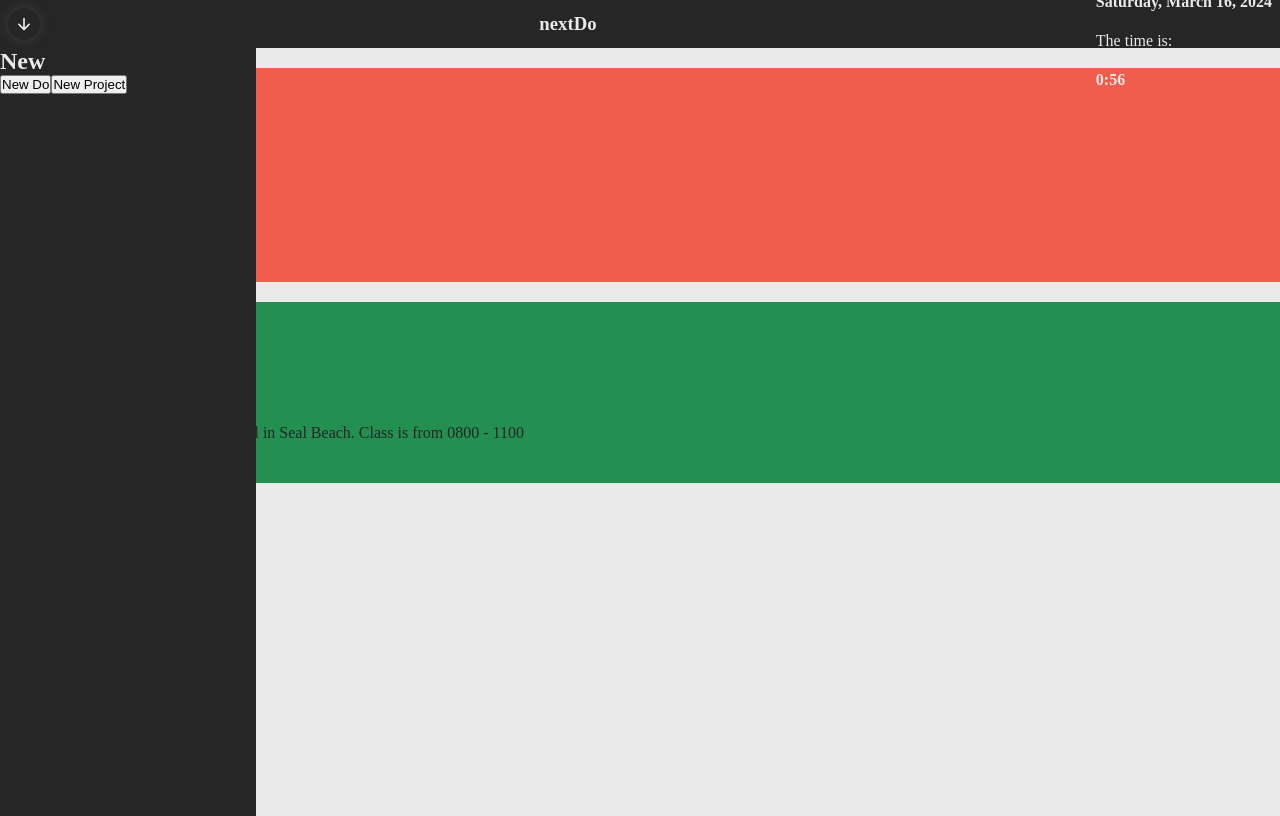
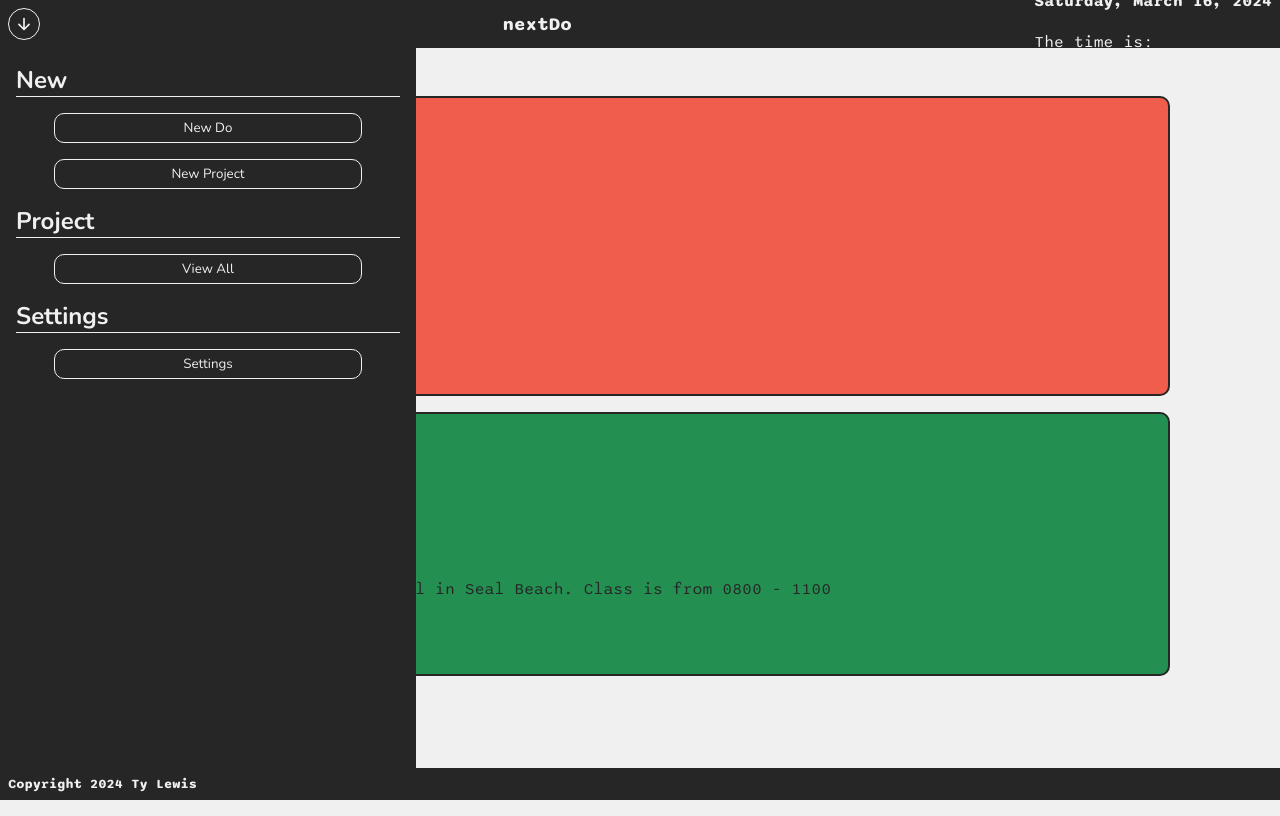
Before and after one commit to tylerelk/nextdoapp, a website built with webpack: page src/index.html in a window 1280 px wide. Both pictures are taken after a click on the button 24 px from the left and 24 px from the top of the page. Built offline with nearby package versions, Linux system fonts and the light colour scheme.

Commit message:
update styles, tweak sidebar

```diff
--- a/src/footer.js
+++ b/src/footer.js
@@ -0,0 +1,14 @@
+import rootDiv from ".";
+
+export default function Footer() {
+    const footer = document.createElement('div');
+    const byline = document.createElement('h5');
+
+    footer.classList.add('footer-container');
+
+    byline.textContent = `Copyright ${new Date().getFullYear()} Ty Lewis`;
+
+    footer.appendChild(byline);
+
+    rootDiv.appendChild(footer);
+}
--- a/src/index.js
+++ b/src/index.js
@@ -4,6 +4,7 @@ import "./styles.css";
 import NoReminders from "./noreminders";
 import Header from "./header";
 import ReminderList from "./reminderlist";
+import Footer from "./footer";
 
 const rootDiv = document.getElementById('rootDiv');
 export default rootDiv;
@@ -13,6 +14,8 @@ function buildSite () {
     ReminderList();
     let list = document.getElementById('reminder-list').childNodes.length;
     if (list <= 0) {NoReminders()};
+
+    Footer();
 };
 
 rootDiv.appendChild(buildSite());
--- a/src/reminders.json
+++ b/src/reminders.json
@@ -38,6 +38,7 @@
     ],
     "projects": [
         "Default",
-        "None"
+        "None",
+        "Work"
     ]
 }
--- a/src/sidebar.js
+++ b/src/sidebar.js
@@ -1,18 +1,30 @@
 export default function Sidebar() {
-    const title = document.createElement('h2');
+    const newTitle = document.createElement('h2');
+    const projTitle = document.createElement('h2');
+    const setTitle = document.createElement('h2');
     const btnNew = document.createElement('button');
     const btnProj = document.createElement('button');
+    const btnAllProj = document.createElement('button');
+    const btnSet = document.createElement('button');
     const sidebar = document.createElement('div');
 
     sidebar.classList.add('sidebar-container');
 
-    title.textContent = 'New';
+    newTitle.textContent = 'New';
+    projTitle.textContent = 'Project';
+    setTitle.textContent = 'Settings';
     btnNew.textContent = 'New Do';
     btnProj.textContent = 'New Project';
+    btnAllProj.textContent = 'View All';
+    btnSet.textContent = 'Settings';
 
-    sidebar.appendChild(title);
+    sidebar.appendChild(newTitle);
     sidebar.appendChild(btnNew);
     sidebar.appendChild(btnProj);
+    sidebar.appendChild(projTitle);
+    sidebar.appendChild(btnAllProj)
+    sidebar.appendChild(setTitle);
+    sidebar.appendChild(btnSet);
 
     return sidebar;
 }
--- a/src/styles.css
+++ b/src/styles.css
@@ -1,4 +1,14 @@
 /* Entire document */
+
+@font-face {
+    font-family: 'nunito';
+    src: url(./Nunito-VariableFont_wght.ttf) format(truetype);
+}
+
+@font-face {
+    font-family: 'sono';
+    src: url(./Sono-VariableFont_MONO\,wght.ttf) format(truetype);
+}
 
 :root {
     --green: #238F51;
@@ -6,8 +16,22 @@
     --red: #F05D4D;
 }
 
+h1,
+h2,
+button {
+    font-family: "nunito", sans-serif;
+}
+
+h3,
+h4,
+h5,
+p,
+input {
+    font-family: 'sono', sans-serif
+}
+
 html {
-    background-color: #eaeaea;
+    background-color: #f0f0f0;
     color: #262626;
 }
 
@@ -22,6 +46,8 @@ body {
 /* header */
 
 .header-container {
+    position: fixed;
+    top: 0;
     width: 100%;
     height: 3rem;
     padding: 0 0.5rem;
@@ -30,7 +56,7 @@ body {
     align-items: center;
     box-sizing: border-box;
     background: #262626;
-    color: #eaeaea;
+    color: #f0f0f0;
 }
 
 .header-title {
@@ -38,18 +64,17 @@ body {
 }
 
 .header-button {
-    border: none;
+    border: 1px solid #f0f0f0;
     outline: none;
     width: 2rem;
     height: 2rem;
     border-radius: 50%;
     background-color: #262626;
-    color: #eaeaea;
+    color: #f0f0f0;
     font-size: large;
     display: flex;
     justify-content: center;
     align-items: center;
-    box-shadow: 0px 0px 10px 0px #404040;
 }
 
 .header-time {
@@ -58,22 +83,54 @@ body {
 
 /* sidebar */
 .sidebar-container {
-    width: 20%;
-    height: 100vh;
+    width: 30%;
+    height: calc(100vh - 5rem);
     background-color: #262626;
-    color: #eaeaea;
+    color: #f0f0f0;
     position: fixed;
     left: 0;
+    top: 3rem;
+    bottom: 2rem;
+    display: flex;
+    flex-direction: column;
+    gap: 1rem;
+    padding: 1rem;
 }
 
-.sidebar-container * {
+.sidebar-container h2 {
     margin: 0;
-    padding: 0;
+    width: 100%;
+    border-bottom: 1px solid #f0f0f0;
+}
+
+.sidebar-container button {
+    width: 80%;
+    border: 1px solid #f0f0f0;
+    outline: none;
+    background-color: #262626;
+    color: #f0f0f0;
+    padding: 5px;
+    border-radius: 10px;
+    margin: 0 auto;
+}
+
+.sidebar-container button:active {
+    background-color: #f0f0f0;
+    color: #262626;
 }
 
 /* reminder tiles */
+#reminder-list {
+    padding-left: 0;
+    padding-top: 4rem;
+}
+
 .reminder-tile {
-
+    width: 80%;
+    border: 2px solid #262626;
+    border-radius: 10px;
+    padding: 1rem;
+    margin: 1rem auto;
 }
 
 /* idle graphic */
@@ -85,6 +142,19 @@ body {
     margin-top: 50%;
 }
 
+/* footer */
+.footer-container {
+    position: fixed;
+    bottom: 0;
+    width: 100%;
+    height: 2rem;
+    background-color: #262626;
+    color: #f0f0f0;
+    display: flex;
+    align-items: center;
+    padding-left: 0.5rem;
+}
+
 /* mobile tweaks */
 
 @media (max-width: 500px) {
```
Also changed, not shown: dist/3d7635205c878de451c8.ttf (added), dist/c0f0807a40aebdc41b40.ttf (added), dist/main.js, src/Nunito-VariableFont_wght.ttf (added), src/Sono-VariableFont_MONO,wght.ttf (added), 1 other file.
